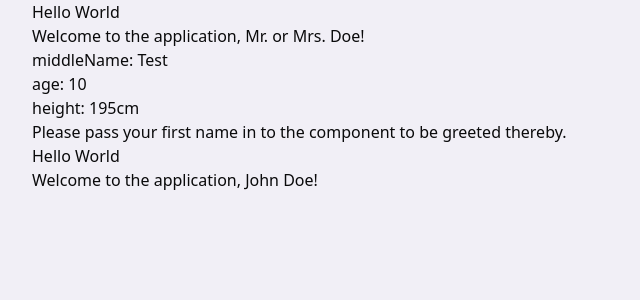
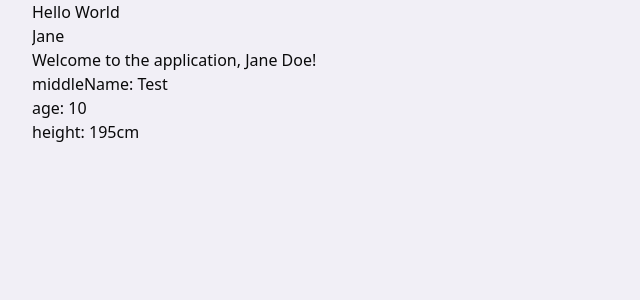
Before and after one commit to JamesonRGrieve-Instruction/2025-EXSM-3939-LEC-WI1, a Next.js app: page / in a window 1280 px wide. Shown: the top 300 px of the page, without its empty margins (0-640 px from the left). Built offline with nearby package versions, Linux system fonts and the light colour scheme.

Commit message:
Use an effect hook to update state when the prop changes;

```diff
--- a/src/app/page.tsx
+++ b/src/app/page.tsx
@@ -1,11 +1,10 @@
 import { JSX } from 'react';
-import HelloWorld from '../components/stateless/HelloWorld';
+import HelloWorld from '../components/stateful/HelloWorld';
 
 export default function Home(): JSX.Element {
   return (
     <main>
-      <HelloWorld firstName='' lastName='Doe' middleName='Test' age='10' height='195cm' />
-      <HelloWorld firstName='John' lastName='Doe' />
+      <HelloWorld firstName='Jane' lastName='Doe' middleName='Test' age='10' height='195cm' />
     </main>
   );
 }
--- /dev/null
+++ b/src/components/stateful/HelloWorld.tsx
@@ -0,0 +1,34 @@
+'use client';
+
+import { useEffect, useState } from 'react';
+
+export type HelloWorldProps = {
+  firstName?: string;
+  lastName: string;
+};
+
+export default function HelloWorld(props: HelloWorldProps | any) {
+  const [updatedFirstName, setUpdatedFirstName] = useState<string>(props.firstName);
+  useEffect(() => {
+    setUpdatedFirstName(props.firstName);
+  }, [props.firstName]);
+  return (
+    <>
+      <h1>Hello World</h1>
+      <input id='firstName' type='text' value={updatedFirstName} onChange={(e) => setUpdatedFirstName(e.target.value)} />
+      <p>
+        Welcome to the application, {updatedFirstName || 'Mr. or Mrs.'} {props.lastName}!
+      </p>
+      <ul>
+        {Object.keys(props)
+          .filter((key) => !['firstName', 'lastName'].includes(key))
+          .map((key) => (
+            <li key={key}>
+              {key}: {props[key]}
+            </li>
+          ))}
+      </ul>
+      {!props.firstName && <p>Please pass your first name in to the component to be greeted thereby.</p>}
+    </>
+  );
+}
```
Also changed, not shown: 1 other file (tests, documents, lock files or other folders).
